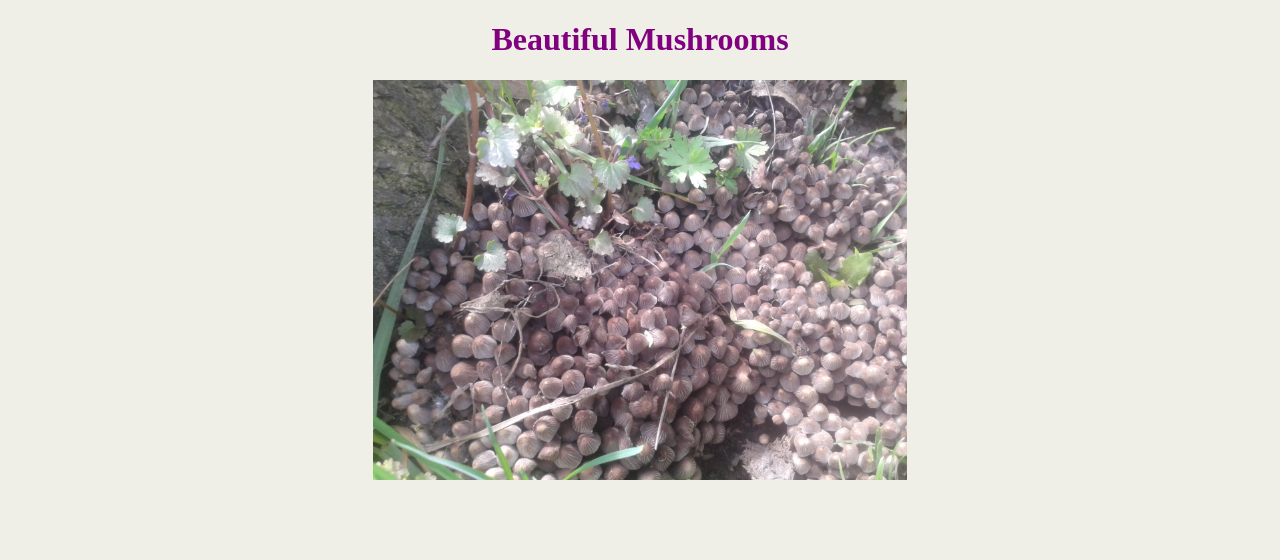
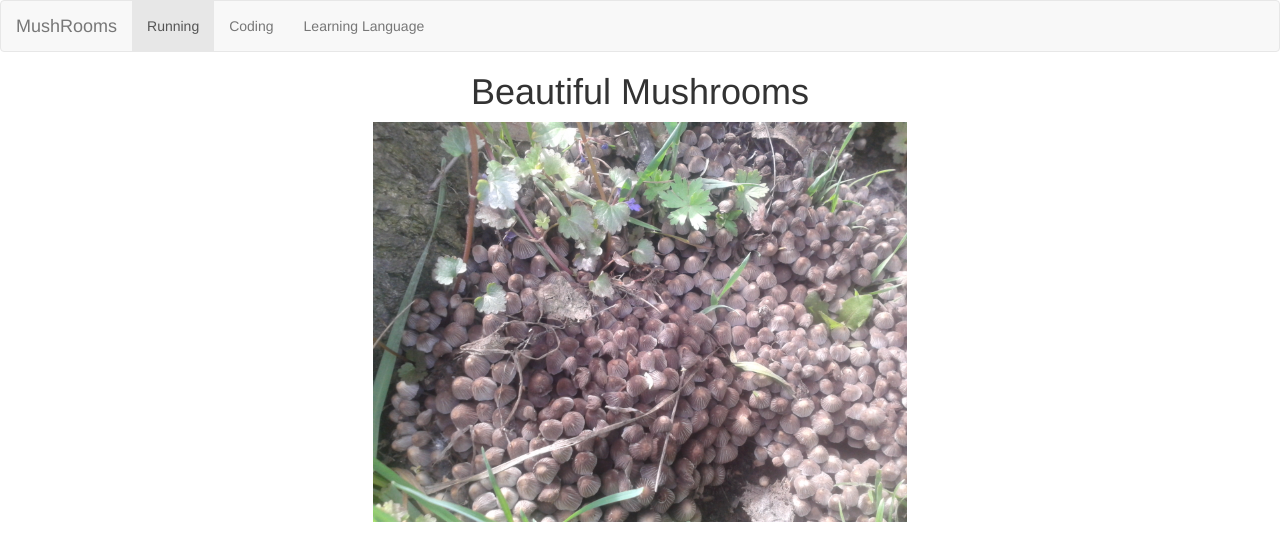
Before and after one commit to Batur24/Mushrooms, a plain HTML site: page index.html in a window 1280 px wide. Drawn offline with nearby package versions, Linux system fonts and the light colour scheme.

Commit message:
add bootstrap css, and add nav

```diff
--- a/index.html
+++ b/index.html
@@ -2,9 +2,27 @@
 <html>
 <head>
 	<title>Mushrooms</title>
-	    <link href="index.css" rel="stylesheet" type="text/css">
+	<link href="index.css" rel="stylesheet" type="text/css">
+	<link href="https://maxcdn.bootstrapcdn.com/bootstrap/3.3.7/css/bootstrap.min.css" rel="stylesheet" type="text/css">
 </head>
 <body>
+<nav class="navbar navbar-default">
+  <div class="container-fluid">
+
+    <div class="navbar-header">
+      <a class="navbar-brand" href="#">MushRooms</a>
+    </div>
+
+    <div class="collapse navbar-collapse" id="bs-example-navbar-collapse-1">
+      <ul class="nav navbar-nav">
+        <li class="active"><a href="#">Running</a></li>
+        <li><a href="#">Coding</a></li>
+        <li><a href="#">Learning Language</a></li>
+      </ul>
+    </div>
+
+  </div>
+</nav>
 	<h1>Beautiful Mushrooms</h1>
 	<div id="foto-img">
 		<img src="./Foto-0036.jpg" alt="" />
```
